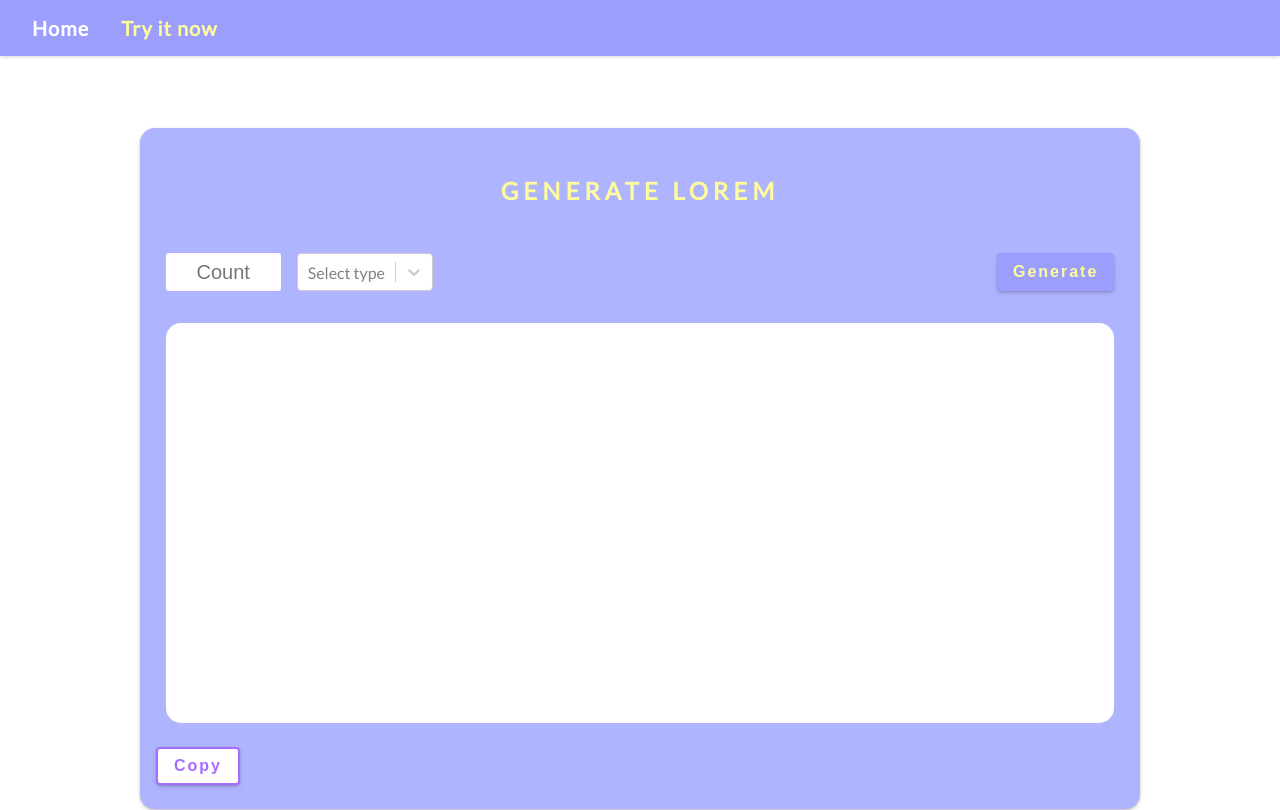
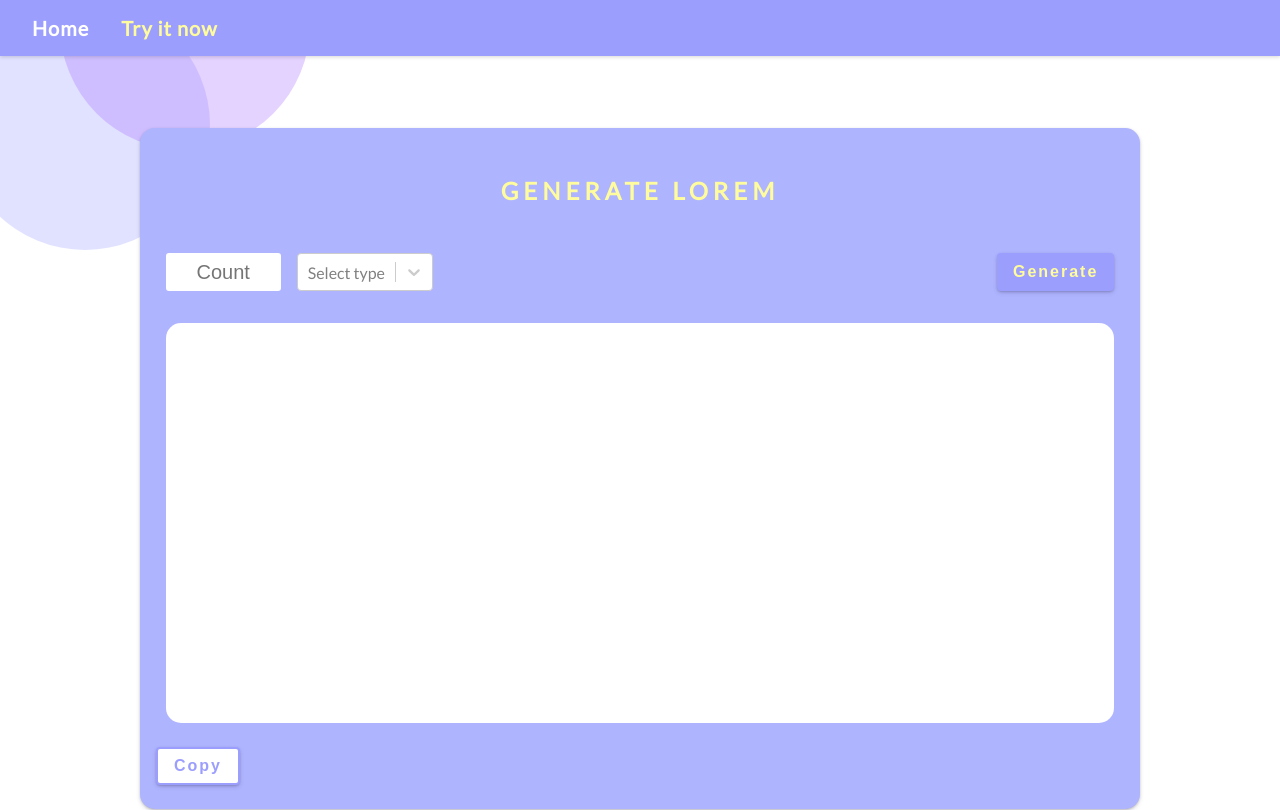
Before and after one commit to AhmedAbozaid9/lorem_box, a React (Create React App) app: page /generate in a window 1280 px wide. Shown: the top 810 px of the page. Built offline with nearby package versions, Linux system fonts and the light colour scheme.

Commit message:
adding circles to the generate page

```diff
--- /dev/null
+++ b/src/components/BackgroundCircles.js
@@ -0,0 +1,12 @@
+import React from "react";
+
+function BackgroundCircles() {
+  return (
+    <div className="circles-container">
+      <div className="circle circle1"></div>
+      <div className="circle circle2"></div>
+    </div>
+  );
+}
+
+export default BackgroundCircles;
--- a/src/pages/GeneratePage.js
+++ b/src/pages/GeneratePage.js
@@ -1,13 +1,15 @@
-import React from 'react'
+import React from "react";
+import BackgroundCircles from "../components/BackgroundCircles";
 
-import GenerateLorem from '../components/GenerateLorem'
+import GenerateLorem from "../components/GenerateLorem";
 
 function GeneratePage() {
   return (
     <>
-    <GenerateLorem/>
+      <GenerateLorem />
+      <BackgroundCircles />
     </>
-  )
+  );
 }
 
-export default GeneratePage
+export default GeneratePage;
--- /dev/null
+++ b/src/sass/components/_BackgroundCircles.scss
@@ -0,0 +1,23 @@
+@use "../helper/variables" as *;
+@use "../helper/mixins" as *;
+
+
+.circle {
+  z-index: -10;
+  width: 250px;
+  height: 250px;
+  @include breakPoints("small") {
+    width: 170px;
+    height: 170px;
+  }
+  border-radius: 50%;
+  background-color: $primary_color;
+  opacity: 0.3;
+  position: absolute;
+  top: 0;
+  left: -40px;
+}
+.circle2 {
+  background-color: $secondary_color;
+  transform: translate(40%,-40%);
+}
--- a/src/sass/components/_GenerateLorem.scss
+++ b/src/sass/components/_GenerateLorem.scss
@@ -55,9 +55,9 @@ h2.lorem-header {
 }
 button.copy {
   background-color: #fff;
-  color: $secondary_color;
+  color: $primary_color;
   margin: 0.5rem 0;
-  border: 2px solid $secondary_color;
+  border: 2px solid $primary_color;
   border-radius: 4px;
   box-shadow: rgba(50, 50, 93, 0.25) 0px 2px 5px -1px,
     rgba(0, 0, 0, 0.3) 0px 1px 3px -1px;
--- a/src/sass/main.css
+++ b/src/sass/main.css
@@ -202,9 +202,9 @@ h2.lorem-header {
 
 button.copy {
   background-color: #fff;
-  color: #A66CFF;
+  color: #9C9EFE;
   margin: 0.5rem 0;
-  border: 2px solid #A66CFF;
+  border: 2px solid #9C9EFE;
   border-radius: 4px;
   box-shadow: rgba(50, 50, 93, 0.25) 0px 2px 5px -1px, rgba(0, 0, 0, 0.3) 0px 1px 3px -1px;
   font-size: inherit;
@@ -212,6 +212,29 @@ button.copy {
   letter-spacing: 2px;
   cursor: pointer;
   padding: 0.5rem 1rem;
+}
+
+.circle {
+  z-index: -10;
+  width: 250px;
+  height: 250px;
+  border-radius: 50%;
+  background-color: #9C9EFE;
+  opacity: 0.3;
+  position: absolute;
+  top: 0;
+  left: -40px;
+}
+@media (max-width: 991px) {
+  .circle {
+    width: 170px;
+    height: 170px;
+  }
+}
+
+.circle2 {
+  background-color: #A66CFF;
+  transform: translate(40%, -40%);
 }
 
 form.settings {
--- a/src/sass/pages/_GeneratePage.scss
+++ b/src/sass/pages/_GeneratePage.scss
@@ -1,2 +1,3 @@
 @use "../components/GenerateLorem";
+@use "../components/BackgroundCircles";
 @use "../components/settings";
```
Also changed, not shown: 1 other file (tests, documents, lock files or other folders).
